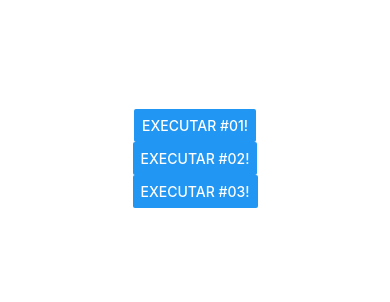
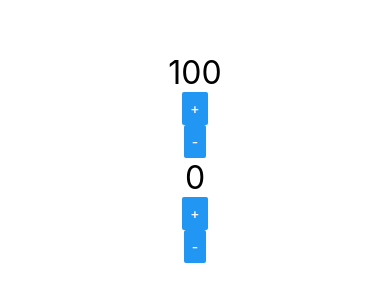
Before and after one commit to Pedro-imbriani-clear/exercicios, a React Native app: screen / in a window 390 px wide. Shown: the part 264-566 px from the top of the page. Built offline with nearby package versions, Linux system fonts and the light colour scheme.

Commit message:
useState

```diff
--- a/src/App.js
+++ b/src/App.js
@@ -1,7 +1,8 @@
 import React from 'react'
 import { View, StyleSheet } from 'react-native'
 
-import Botao from './components/Botao'
+import Contador from './components/Contador'
+// import Botao from './components/Botao'
 // import Titulo from './components/Titulo'
 // import Aleatorio from './components/Aleatorio'
 // import MinMax from './components/MinMax'
@@ -11,8 +12,10 @@
 
 export default () => (
     <View style={style.App}>
+        <Contador inicial={100} passo={13} />
+        <Contador />
+        {/*
         <Botao />
-        {/*
         <Titulo principal="Cadastro Produto"
             secundario="Tela de Cadastro do Produto" />
         <Aleatorio min={1} max={60} />
--- /dev/null
+++ b/src/components/Contador.js
@@ -0,0 +1,18 @@
+import React, { useState } from 'react'
+import { Text, Button } from 'react-native'
+import Estilo from './estilo'
+
+export default ({ inicial = 0, passo = 1 }) => {
+    const [numero, setNumero] = useState(inicial)
+
+    const inc = () => setNumero(numero + passo)
+    const dec = () => setNumero(numero - passo)
+
+    return (
+        <>
+            <Text style={Estilo.txtG}>{numero}</Text>
+            <Button title="+" onPress={inc} />
+            <Button title="-" onPress={dec} />
+        </>
+    )
+}
```
